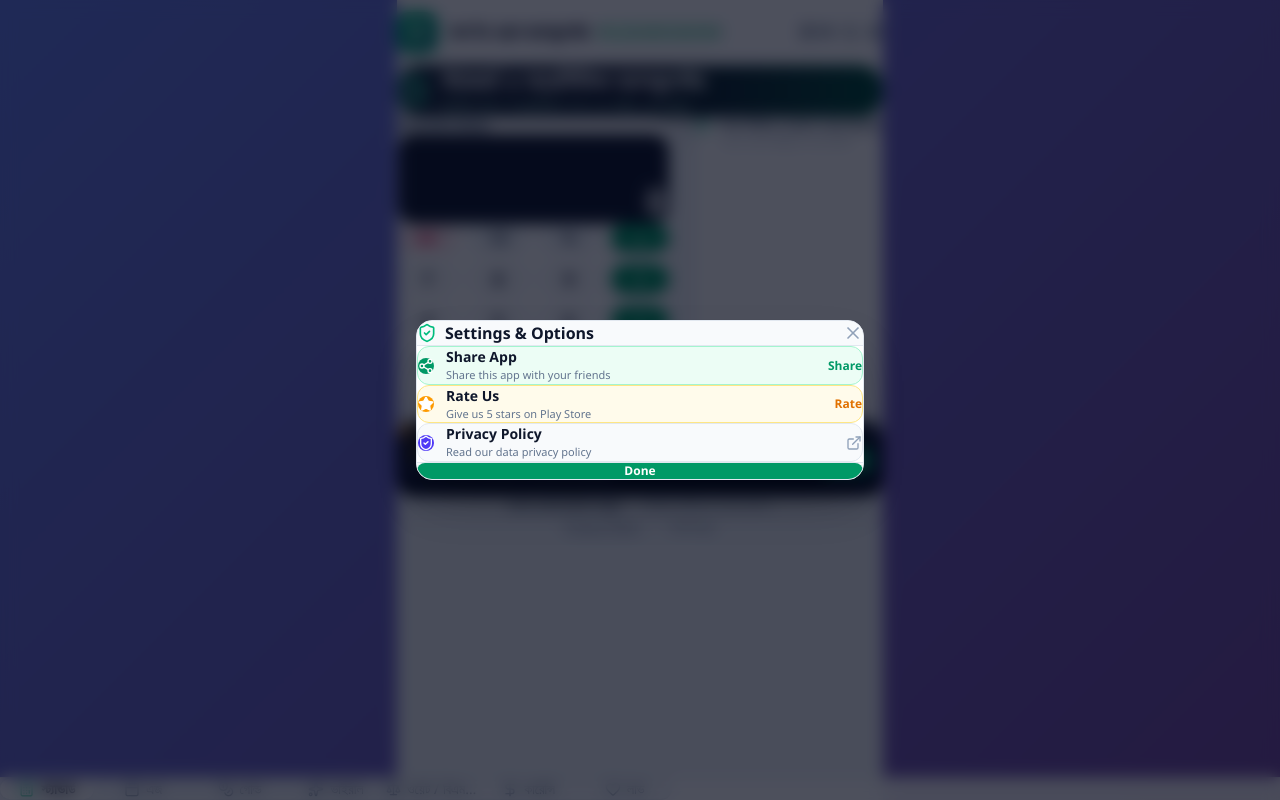
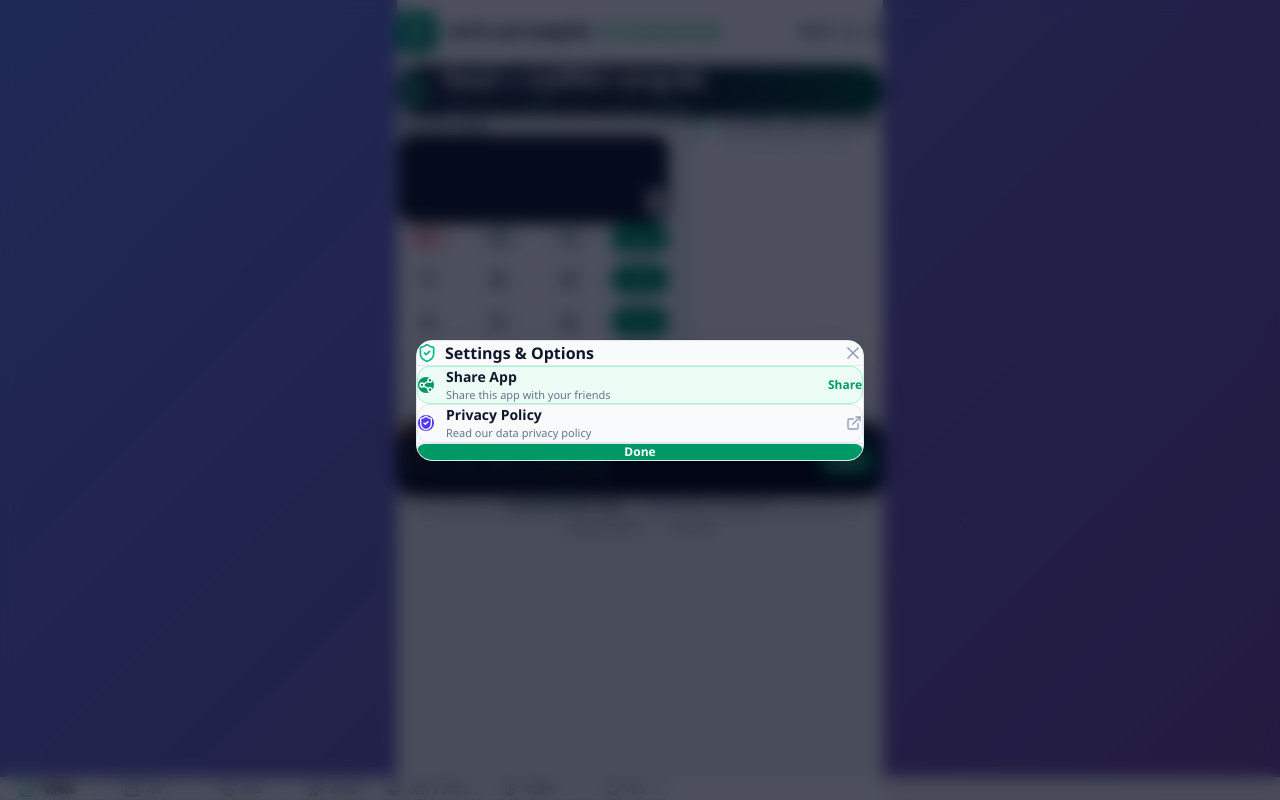
Before and after one commit to dakrish960-wq/All-In-One-Calculator, a React (Vite) app: page / in a window 1280 px wide. Both pictures are taken after a click on the button 874 px from the left and 32 px from the top of the page. Built offline with nearby package versions, Linux system fonts and the light colour scheme; the HTML template or start-up script is replaced by a standard one.

Commit message:
Update SettingsModal.tsx

```diff
--- a/src/components/SettingsModal.tsx
+++ b/src/components/SettingsModal.tsx
@@ -1,5 +1,5 @@
-import React, { useState } from 'react';
-import { X, ShieldCheck, Share2, Star, ExternalLink, Check } from 'lucide-react';
+   import React, { useState } from 'react';
+import { X, ShieldCheck, Share2, ExternalLink, Check } from 'lucide-react';
 import { Language, ThemeMode, StartIoConfig } from '../types';
 
 interface SettingsModalProps {
@@ -21,21 +21,20 @@ export const SettingsModal: React.FC<SettingsModalProps> = ({
 
   if (!isOpen) return null;
 
-  const appShareUrl = 'https://play.google.com/store/apps/details?id=com.calculator.app';
+  const handleShare = async () => {
+    const shareData = {
+      title: 'All In One Calculator',
+      text: 'Check out this awesome All In One Calculator App!',
+    };
 
-  const handleShare = async () => {
     if (navigator.share) {
       try {
-        await navigator.share({
-          title: 'All In One Calculator',
-          text: 'Check out this awesome All In One Calculator App!',
-          url: appShareUrl,
-        });
+        await navigator.share(shareData);
       } catch (err) {
         console.log('Error sharing:', err);
       }
     } else {
-      navigator.clipboard.writeText(appShareUrl);
+      navigator.clipboard.writeText(`${shareData.title} - ${shareData.text}`);
       setCopied(true);
       setTimeout(() => setCopied(false), 2000);
     }
@@ -75,7 +74,7 @@ export const SettingsModal: React.FC<SettingsModalProps> = ({
               </div>
               <div className="text-left">
                 <h4 className="font-bold text-slate-900 dark:text-white text-xs sm:text-sm">
-                  {copied ? 'Link Copied!' : 'Share App'}
+                  {copied ? 'Copied!' : 'Share App'}
                 </h4>
                 <p className="text-[11px] text-slate-500 dark:text-slate-400">
                   Share this app with your friends
@@ -87,32 +86,7 @@ export const SettingsModal: React.FC<SettingsModalProps> = ({
             </span>
           </button>
 
-          {/* Rate Us Option */}
-          <a
-            href={appShareUrl}
-            target="_blank"
-            rel="noopener noreferrer"
-            className="w-full p-3.5 bg-amber-50 dark:bg-amber-950/40 hover:bg-amber-100 dark:hover:bg-amber-900/50 border border-amber-200 dark:border-amber-800/80 rounded-xl flex items-center justify-between transition cursor-pointer group"
-          >
-            <div className="flex items-center gap-3">
-              <div className="p-2 bg-amber-500 text-white rounded-lg group-hover:scale-105 transition">
-                <Star className="w-4 h-4 fill-current" />
-              </div>
-              <div className="text-left">
-                <h4 className="font-bold text-slate-900 dark:text-white text-xs sm:text-sm">
-                  Rate Us
-                </h4>
-                <p className="text-[11px] text-slate-500 dark:text-slate-400">
-                  Give us 5 stars on Play Store
-                </p>
-              </div>
-            </div>
-            <span className="text-xs font-bold text-amber-600 dark:text-amber-400">
-              Rate
-            </span>
-          </a>
-
-          {/* Privacy Policy */}
+          {/* Privacy Policy Link */}
           <a
             href="https://docs.google.com/document/d/1WE176kjz7U1MgTzbevyo5TntbPuAQVeXIEj0CTkVqCA/edit?usp=drivesdk"
             target="_blank"
```
